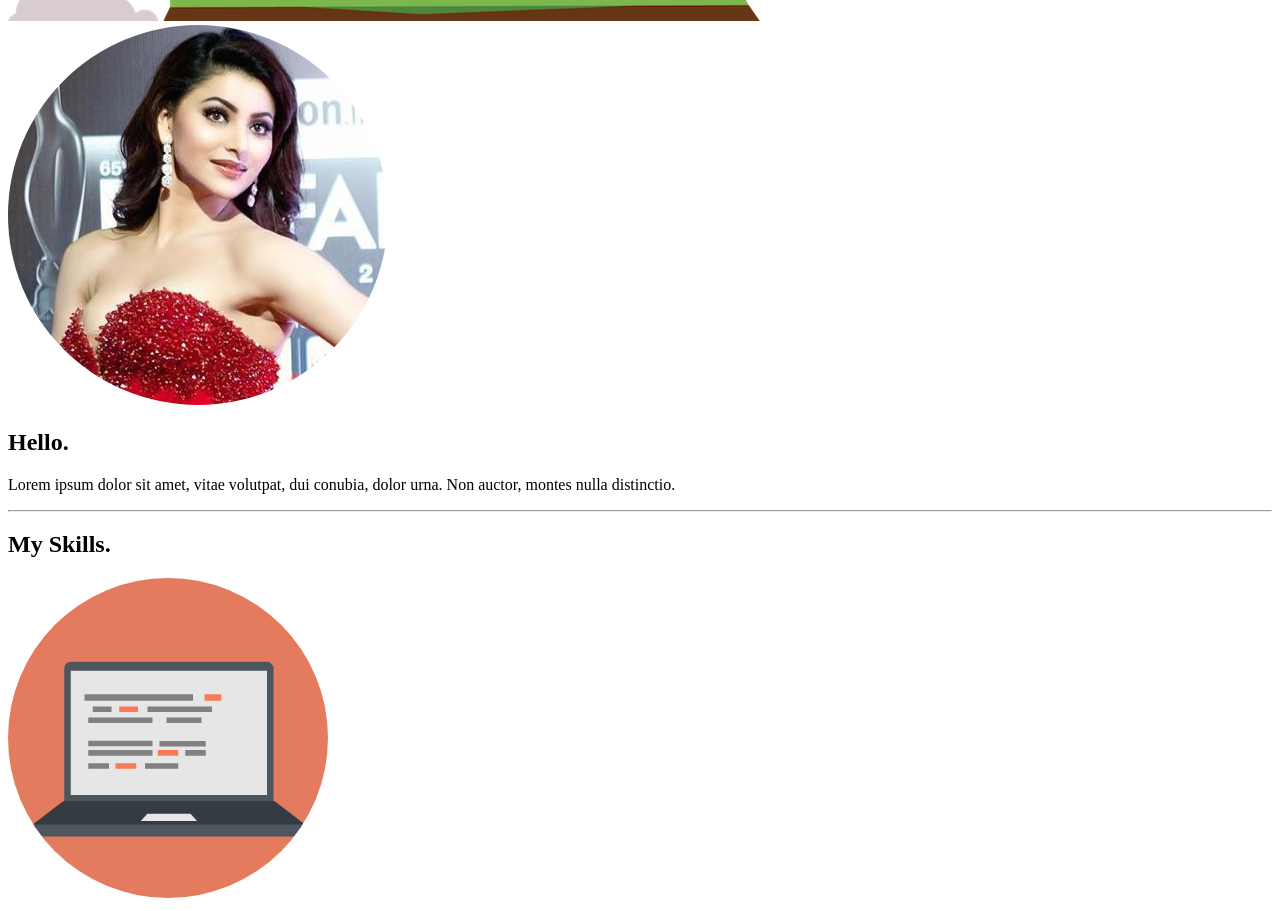
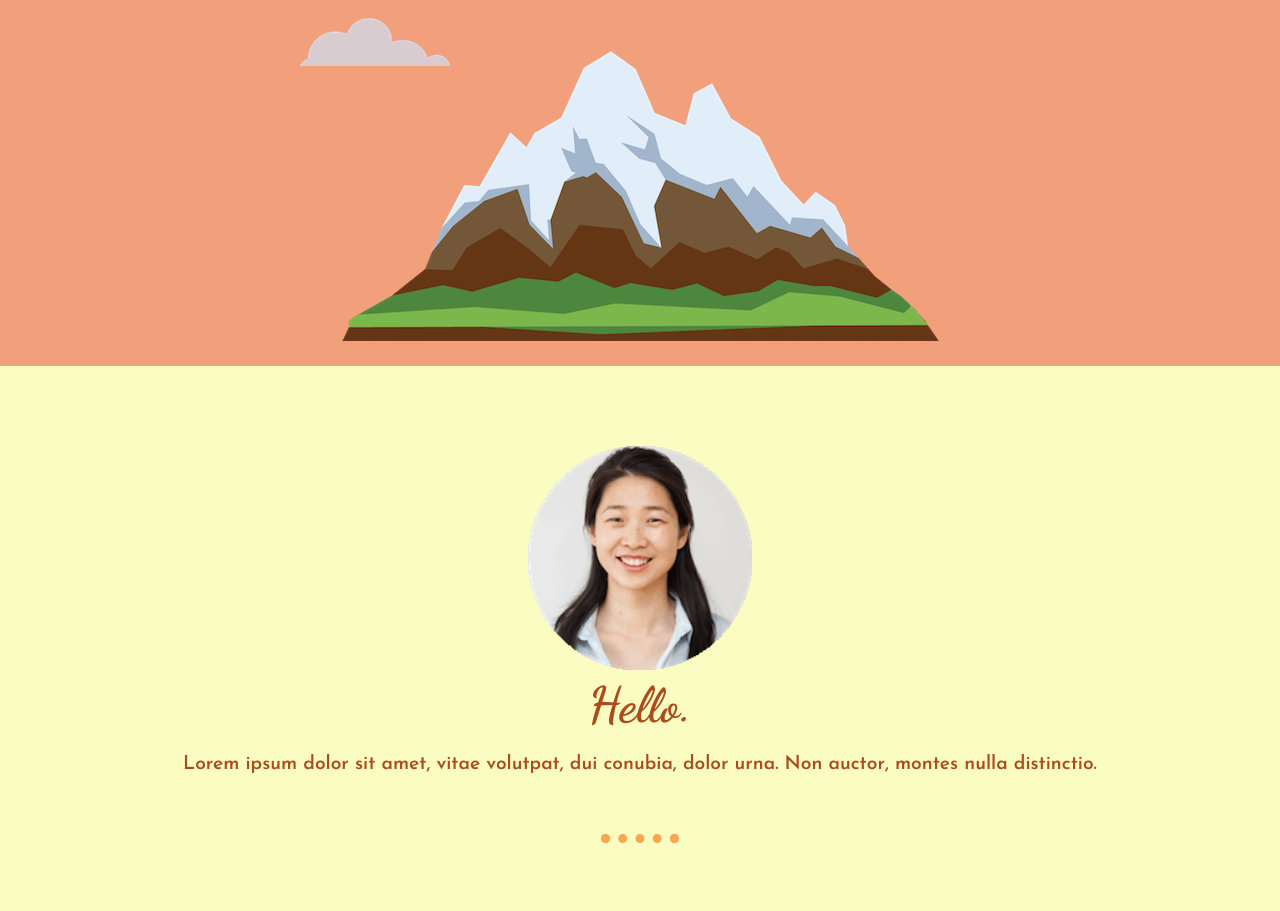
Before and after one commit to SamerGosain/intro, a plain HTML site: page index.html in a window 1280 px wide. Shown: the part 561-1472 px from the top of the page. Drawn offline with Linux system fonts and the light colour scheme; files whose address does not match are found by name.

Commit message:
Update index.html

```diff
--- a/index.html
+++ b/index.html
@@ -3,8 +3,8 @@
   <head>
     <meta charset="utf-8">
     <title>Samer</title>
-  <link rel="stylesheet" href="F:\Web Development\CSS-MySite\styles.css">
-    <link rel="icon" href="F:\Web Development\CSS-MySite\favicon (1).ico">
+  <link rel="stylesheet" href="styles.css">
+    <link rel="icon" href="favicon (1).ico">
     <link href="https://fonts.googleapis.com/css2?family=Dancing+Script:wght@700&family=Grandstander:wght@300&family=Josefin+Sans:wght@600&display=swap" rel="stylesheet">
     </head>
 
@@ -16,14 +16,14 @@
       <p class="para">A <span>Pro</span>grammer</p>
       <h2>I am very Happy</h2>
 
-      <img class="bottom-cloud" src="F:\Web Development\CSS-MySite\images\cloud.png" alt="">
+      <img class="bottom-cloud" src="images/cloud.png" alt="">
 
-      <img  src="F:\Web Development\CSS-MySite\images\mountain.png" alt="">
+      <img  src="images/mountain.png" alt="">
 
     </div>
     <div class="middle-container">
       <div class="profile">
-        <img class="urvashi" src="F:\Web Development\CSS-MySite\images\urvashi.png" alt="profile picture">
+        <img class="urvashi" src="images/angela.png" alt="profile picture">
         <h2>Hello.</h2>
         <p>Lorem ipsum dolor sit amet, vitae volutpat, dui conubia, dolor urna. Non auctor, montes nulla distinctio.</p>
 
@@ -32,12 +32,12 @@
       <div class="skills">
         <h2>My Skills.</h2>
         <div class="skill-row">
-          <img class="computer" src="F:\Web Development\CSS-MySite\images\computer.png" alt="">
+          <img class="computer" src="images/computer.png" alt="">
           <h3>Lorem & Ipsum</h3>
           <p class="p-skills">Lorem ipsum dolor sit amet, quis in duis, iaculis id felis. Consectetuer vestibulum, nunc urna lectus, erat ligula. Hendrerit nam, lectus ante, ut lorem eros.</p>
         </div>
         <div class="skill-row">
-          <img class="red-chilli" src="F:\Web Development\CSS-MySite\images\chillies.png" alt="">
+          <img class="red-chilli" src="images/chillies.png" alt="">
           <h3>Lorem Ipsum Dolor</h3>
           <p>Lorem ipsum dolor sit amet, mauris sed consectetuer. Etiam et eu, bibendum interdum, lacus quis mauris. Curabitur wisi, quisque vel eu, rutrum nam.</p>
 
```
